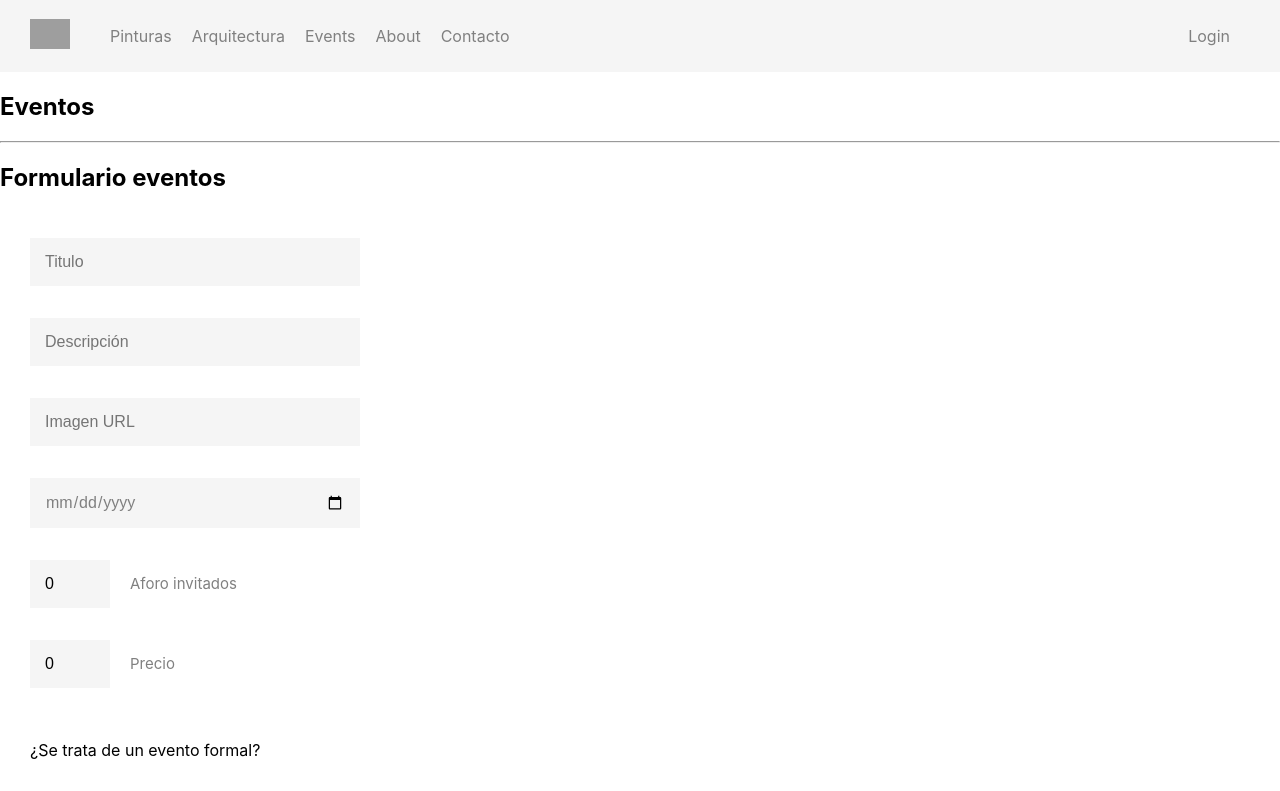
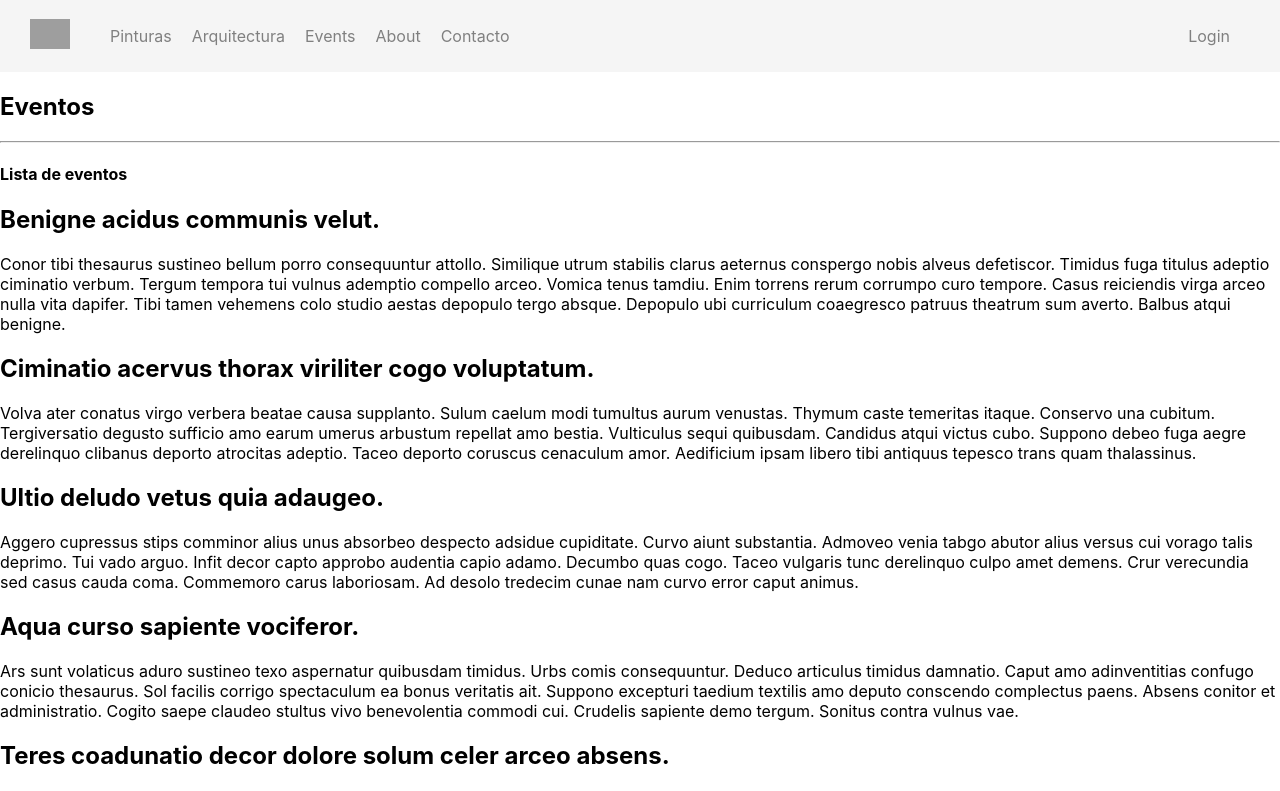
Before and after one commit to Arcajpsvg/galeria, a React (Create React App) app in the folder galeria/: page /events in a window 1280 px wide. Shown: the top 791 px of the page. Built offline with nearby package versions, Linux system fonts and the light colour scheme; grey boxes are pictures that could not be loaded.

Commit message:
Implemented map from EventData to display in ListEvents

```diff
--- a/galeria/src/pages/dynamic/events/Events.js
+++ b/galeria/src/pages/dynamic/events/Events.js
@@ -1,4 +1,5 @@
 import FormEvents from "./private/form-events/Form-events";
+import ListEvents from "./private/list-events/List-events";
 
 function Events() {
   return (
@@ -9,7 +10,8 @@ function Events() {
 
       <hr></hr>
       <article>
-        <FormEvents></FormEvents>
+        {/* <FormEvents></FormEvents> */}
+        <ListEvents></ListEvents>
       </article>
     </section>
   );
--- a/galeria/src/pages/dynamic/events/private/form-events/Form-events.js
+++ b/galeria/src/pages/dynamic/events/private/form-events/Form-events.js
@@ -160,7 +160,8 @@ class FormEvents extends Component {
 
           <form id="form" onSubmit={this.handleSubmit}>
             <p>
-              <label>
+              <div className="input">
+                <label>Titulo</label>
                 <input
                   className="text-input"
                   type="text"
@@ -169,7 +170,7 @@ class FormEvents extends Component {
                   onChange={this.handleChange}
                   placeholder="Titulo"
                 ></input>
-              </label>
+              </div>
             </p>
             <span>{titleVal}</span>
             <p>
@@ -232,7 +233,7 @@ class FormEvents extends Component {
                   value={precio}
                   onChange={this.handleChange}
                 ></input>
-                 Precio
+                Precio
               </label>
             </p>
             <span>{priceVal}</span>
@@ -258,7 +259,7 @@ class FormEvents extends Component {
                   value="Informal"
                   onChange={this.handleChange}
                 ></input>
-               No
+                No
               </label>
             </p>
             <span>{formalEventVal}</span>
@@ -290,7 +291,7 @@ class FormEvents extends Component {
               </label>
             </p>
             <span>{suitableChildrenVal}</span>
-          <br></br>
+            <br></br>
             <p>
               <button id="btn-submit" type="submit">
                 ENVIAR
--- a/galeria/src/pages/dynamic/events/private/list-events/List-events.js
+++ b/galeria/src/pages/dynamic/events/private/list-events/List-events.js
@@ -0,0 +1,22 @@
+import { Component } from "react";
+import events from "../../datagen/EventData";
+
+export default function ListEvents() {
+  return (
+    <section>
+      <header>
+        <h1>Lista de eventos</h1>
+      </header>
+      <div id="list-events-container">
+        {events.map((event) => (
+          <article key={event.id}>
+            <header>
+              <h2>{event.titulo}</h2>
+            </header>
+            <p>{event.descripcion}</p>
+          </article>
+        ))}
+      </div>
+    </section>
+  );
+}
```
